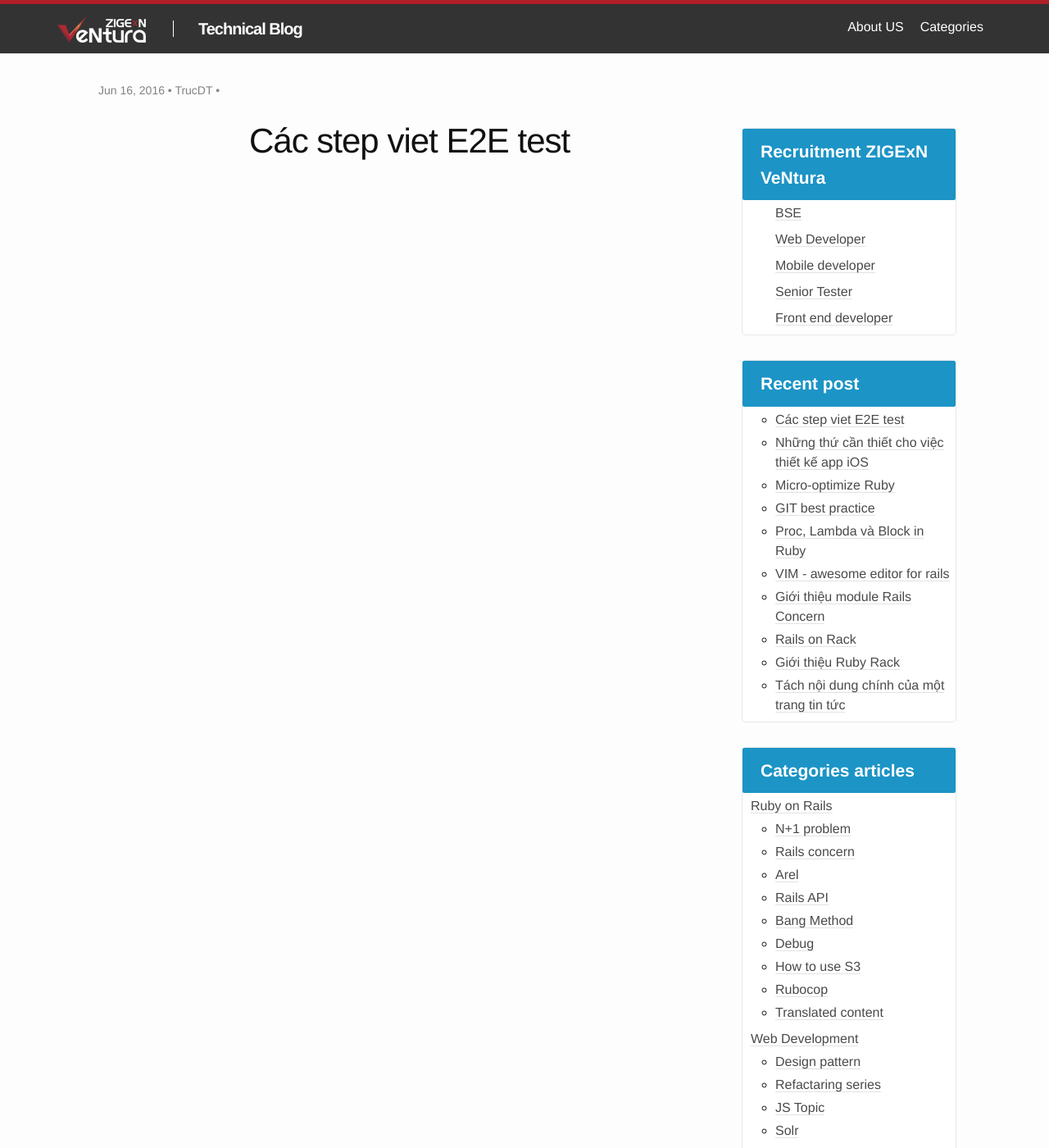
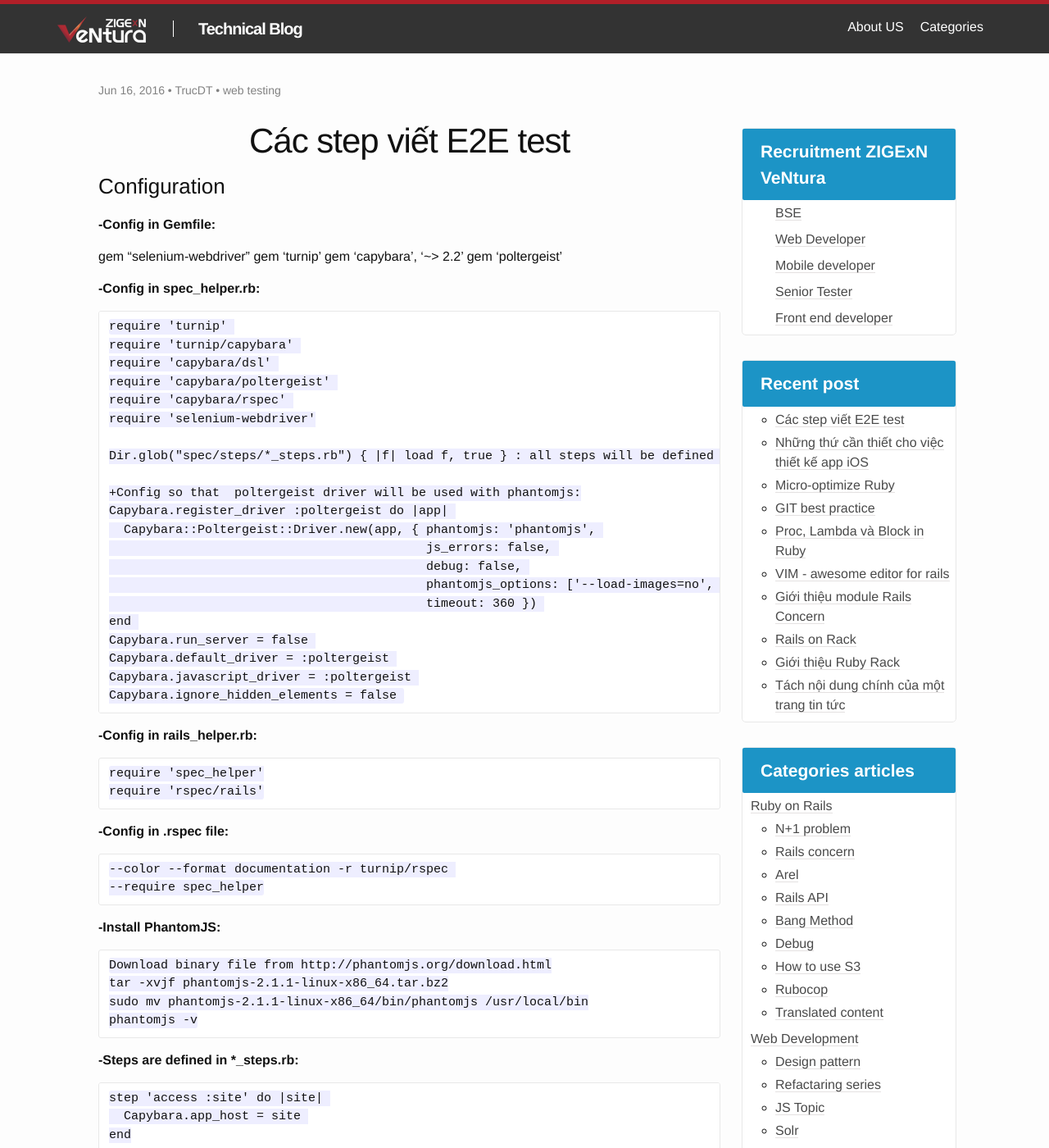
Before and after one commit to ZIGExN-VeNtura/ZIGExN-VeNtura.github.io, a Jekyll site: the page built from _posts/2016-06-16-E2e_test_step.markdown, in a window 1280 px wide and 1400 px high. Shown: the whole window at 82% size. Built offline with Jekyll 4.4.1, drawn with Linux system fonts in a browser that asks for light colours; some of the changed text lies outside the part shown.

Commit message:
Update 2016-06-16-E2e_test_step.markdown

```diff
--- a/_posts/2016-06-16-E2e_test_step.markdown
+++ b/_posts/2016-06-16-E2e_test_step.markdown
@@ -1,10 +1,115 @@
 ---
 layout: post
-title:  "Các step viet E2E test"
+title:  "Các step viết E2E test"
 date:   2016-06-16 15:20:00
 summary: Giới thiêu các step cơ bản để viết E2e test.
-categories:
+categories: [web testing]
 tags: ["E2E"]
 images:
 author: TrucDT
 ---
+### Configuration
+__-Config in Gemfile:__
+
+  gem "selenium-webdriver"
+  gem 'turnip'
+  gem 'capybara', '~> 2.2'
+  gem 'poltergeist'
+
+__-Config in spec_helper.rb:__
+
+    require 'turnip'
+    require 'turnip/capybara'
+    require 'capybara/dsl'
+    require 'capybara/poltergeist'
+    require 'capybara/rspec'
+    require 'selenium-webdriver'
+
+    Dir.glob("spec/steps/*_steps.rb") { |f| load f, true } : all steps will be defined in files ended with '_steps.rb', located in folder spec/steps/
+
+    +Config so that  poltergeist driver will be used with phantomjs:
+    Capybara.register_driver :poltergeist do |app|
+      Capybara::Poltergeist::Driver.new(app, { phantomjs: 'phantomjs',
+                                               js_errors: false,
+                                               debug: false,
+                                               phantomjs_options: ['--load-images=no', '--disk-cache=true'],
+                                               timeout: 360 })
+    end
+    Capybara.run_server = false
+    Capybara.default_driver = :poltergeist
+    Capybara.javascript_driver = :poltergeist
+    Capybara.ignore_hidden_elements = false
+
+__-Config in rails_helper.rb:__
+
+    require 'spec_helper'
+    require 'rspec/rails'
+
+__-Config in .rspec file:__
+
+    --color --format documentation -r turnip/rspec
+    --require spec_helper
+
+__-Install PhantomJS:__
+
+    Download binary file from http://phantomjs.org/download.html
+    tar -xvjf phantomjs-2.1.1-linux-x86_64.tar.bz2
+    sudo mv phantomjs-2.1.1-linux-x86_64/bin/phantomjs /usr/local/bin
+    phantomjs -v
+
+__-Steps are defined in *_steps.rb:__
+
+    step 'access :site' do |site|
+      Capybara.app_host = site
+    end
+
+     step 'visit :path' do |path|
+      visit path
+    end
+
+    step 'click :tag' do |tag|
+      if xpath?(tag)
+        first(:xpath, tag).click
+      else
+        first(:css, tag).click
+      end
+    end
+
+    xpath? is defined in /spec/supports/link_helper.rb in order to check if a string a xpath or css
+
+    module LinkHelper
+      def xpath?(path)
+        return true if path.include? '//'
+        false
+      end
+    +To use the module LinkHelper, you should delare as following in spec_helper.rb:
+    require_relative './supports/link_helper.rb'
+
+    step 'response code is :code' do |code|
+      expect(page.status_code).to eq(code.to_i)
+    end
+
+    step 'current url contains :url' do |url|
+      expect(URI.parse(current_url).request_uri.to_s).to match url
+    end
+
+__-Create feature files:__
+
+    Create feature files with above steps (Ex:spec/features/test.feature):
+
+    Feature: Apply
+      Background:
+        Given access 'https://kangokyujin-ex.ventura.test:9090/'
+
+    Scenario: Apply a job without logging in Kango: register->confirm->finish
+      When visit "/area/13/occupation/3"
+      And click "(//a[@class='btn_red w_250px f_right ml_10'])[1]"
+      Then response code is "200"
+      And current url contains "/entry/new/"
+
+__-Run the auto test:__
+
+    bundle install
+    rspec featurefile --format documentation
+    Ex: rspec spec/features/test.feature --format documentation
+    The auto test will run and return the result pass or fail
```
